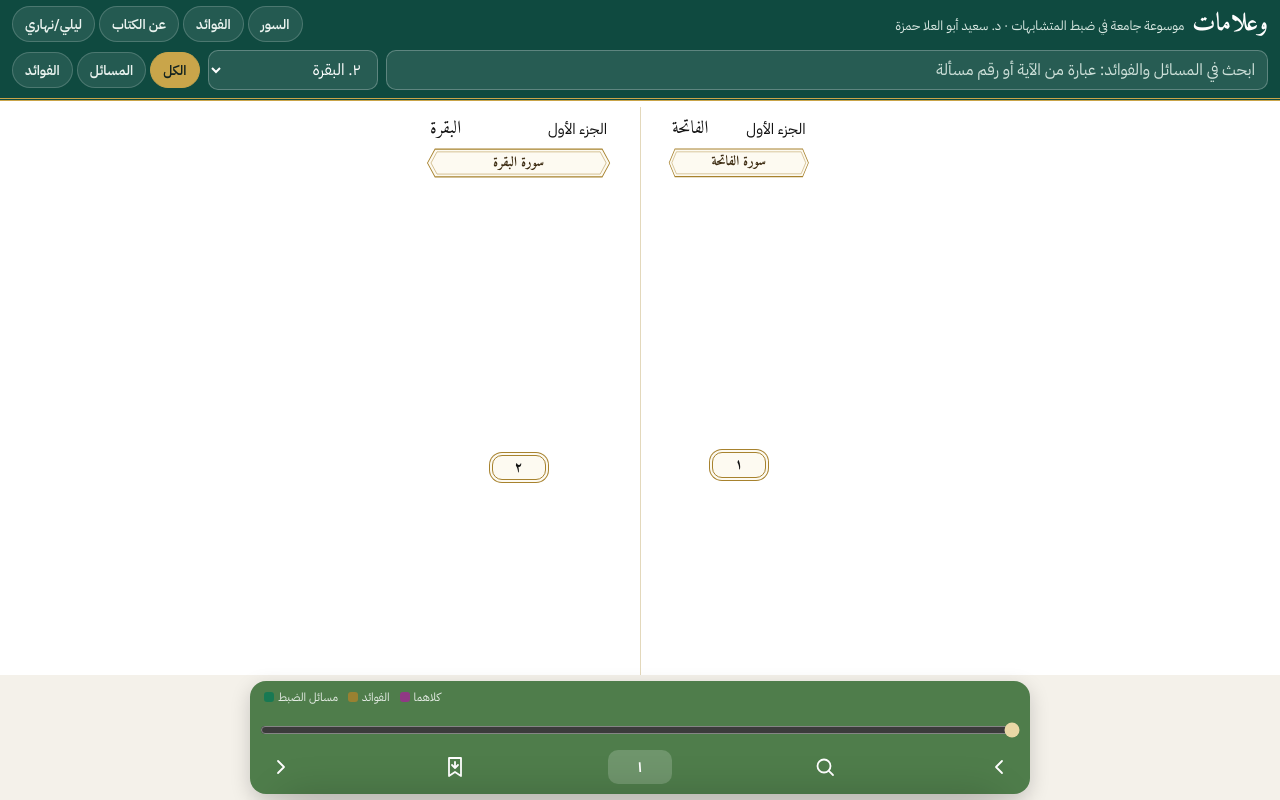
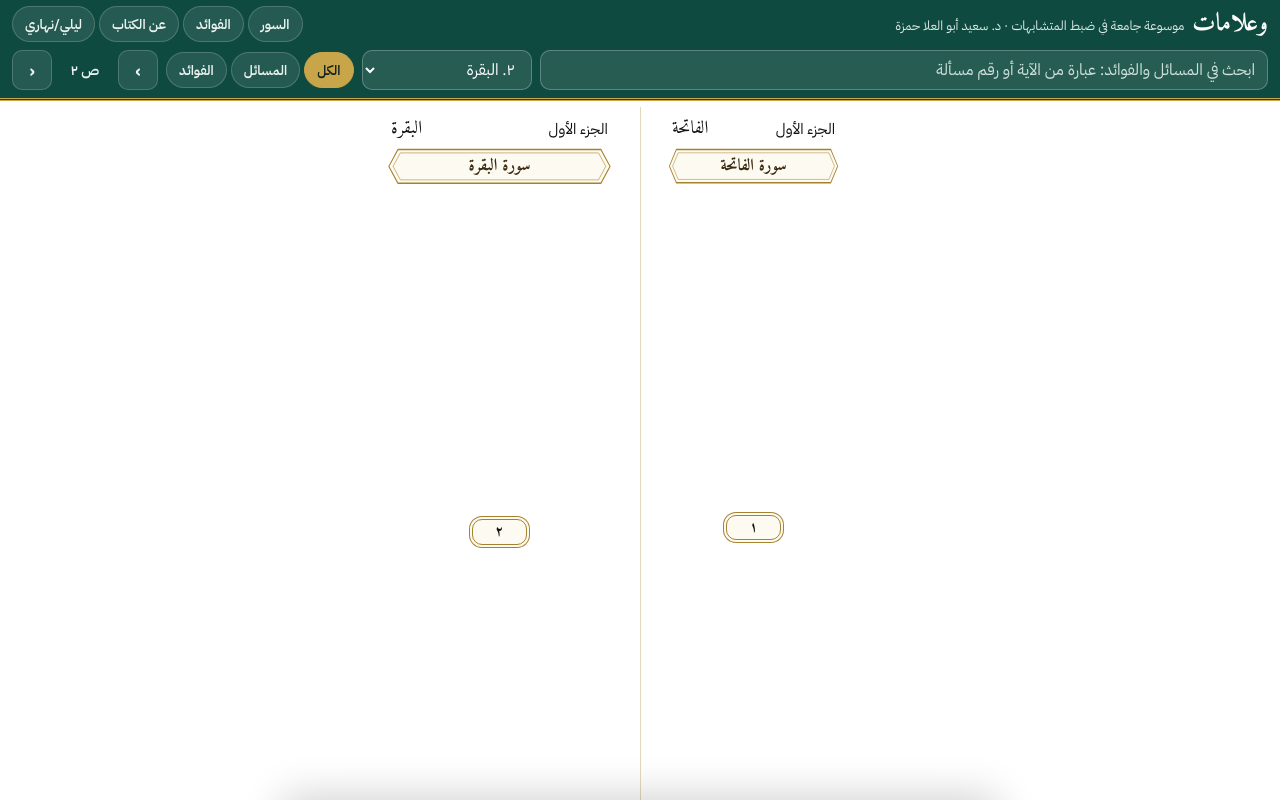
Before and after one commit to naifk1988/Walamat-, a plain HTML site: page index.html in a window 1280 px wide. Drawn offline with Linux system fonts and the light colour scheme; a web font is replaced by a local one.

Commit message:
حذف الشريط السفلي؛ التقليب بالسحب، وفي الشاشة العريضة بسهمين في الترويسة
Co-Authored-By: Claude Opus 5.5 <noreply@anthropic.com>
Claude-Session: https://claude.ai/code/session_01PPwcQa6A4shVe8Udy8ekFH

```diff
--- a/index.html
+++ b/index.html
@@ -359,10 +359,11 @@ body.marks .w.has.hl,.w.hl{color:var(--hl-ink)}
 .site input{flex:1 1 260px}.site input::placeholder{color:#cfe1da}
 .site select{flex:0 1 170px}.site .wseg button{background:rgba(255,255,255,.09)}.site select option{color:#111}
 .site .wseg{display:flex;gap:4px}
+.site .pgn{display:flex;align-items:center;gap:4px}.site .pgn button{font:700 18px var(--f-ui);color:#eaf3ef;background:rgba(255,255,255,.09);border:1px solid rgba(255,255,255,.18);border-radius:10px;min-width:40px;min-height:40px;cursor:pointer}.site .pgn span{font:600 14px var(--f-ui);min-width:58px;text-align:center;color:#eaf3ef}
 .site .wseg button[aria-pressed=true]{background:#c9a54a;border-color:#c9a54a;color:#14231f}
 .site :focus-visible{outline:2px solid #e6c46a;outline-offset:2px}
 .fbar.top{display:none!important}
-#app>.fbar.bot{position:static;flex:none;opacity:1!important;pointer-events:auto!important;transform:none!important;margin:6px auto calc(6px + env(safe-area-inset-bottom,0px));width:min(760px,calc(100% - 20px));left:auto;right:auto}
+#app>.fbar.bot{display:none!important;position:static;flex:none;opacity:1!important;pointer-events:auto!important;transform:none!important;margin:6px auto calc(6px + env(safe-area-inset-bottom,0px));width:min(760px,calc(100% - 20px));left:auto;right:auto}
 #app>.fbar.bot #imams{display:none}
 .res{display:block;width:100%;text-align:start;background:var(--sheet);border:1px solid var(--line);border-radius:12px;padding:8px 12px;margin:6px 0;color:var(--ink);font:400 14px var(--f-ui);cursor:pointer}
 .res .rv{display:block;font:20px/1.9 var(--f-uth);color:var(--ink)}
@@ -374,7 +375,7 @@ body.marks .w.has.hl,.w.hl{color:var(--hl-ink)}
 .page.fixed{height:auto!important;align-self:flex-start!important}
 .page.fixed .lines{justify-content:flex-start!important;flex:none!important}
 .page.fixed .line{line-height:1.95!important}
-@media (max-width:560px){.site .brand small{display:none}.site input{flex:1 1 100%}.site select{flex:1 1 45%}.site .wseg{flex:1 1 50%}.site .wseg button{flex:1;padding:6px 6px}.site nav button{padding:5px 9px}}
+@media (max-width:560px){.site .pgn{display:none}.site .brand small{display:none}.site input{flex:1 1 100%}.site select{flex:1 1 45%}.site .wseg{flex:1 1 50%}.site .wseg button{flex:1;padding:6px 6px}.site nav button{padding:5px 9px}}
 </style>
 
 <div id="app">
@@ -383,7 +384,8 @@ body.marks .w.has.hl,.w.hl{color:var(--hl-ink)}
       <nav aria-label="أقسام الموقع"><button id="nIndex">السور</button><button id="nFawaid">الفوائد</button><button id="nAbout">عن الكتاب</button><button id="nTheme" aria-label="الوضع الليلي">ليلي/نهاري</button></nav></div>
     <div class="r2"><input id="sq" type="search" placeholder="ابحث في المسائل والفوائد: عبارة من الآية أو رقم مسألة" aria-label="بحث">
       <select id="ssel" aria-label="السورة"></select>
-      <div class="wseg" role="group" aria-label="ما يُلوَّن في المصحف"><button data-o="">الكل</button><button data-o="w">المسائل</button><button data-o="f">الفوائد</button></div></div>
+      <div class="wseg" role="group" aria-label="ما يُلوَّن في المصحف"><button data-o="">الكل</button><button data-o="w">المسائل</button><button data-o="f">الفوائد</button></div>
+      <div class="pgn"><button id="hPrev" aria-label="الصفحة السابقة">›</button><span id="hPg"></span><button id="hNext" aria-label="الصفحة التالية">‹</button></div></div>
   </header>
   <main id="stage" aria-live="polite"></main>
 </div>
@@ -979,10 +981,11 @@ $("#sq").addEventListener("input",e=>{clearTimeout(sqT);const v=e.target.value;i
 document.querySelectorAll(".site .wseg button").forEach(b=>b.onclick=()=>{chooseImam(b.dataset.o||null);siteSeg()});
 $("#nIndex").onclick=()=>$("#btnIndex").click();$("#nAbout").onclick=()=>$("#btnBooks").click();$("#nTheme").onclick=()=>$("#btnTheme").click();
 $("#nFawaid").onclick=()=>{if(META)siteFawaid()};
+$("#hPrev").onclick=()=>$("#prev").click();$("#hNext").onclick=()=>$("#next").click();
 $("#siteHome").onclick=e=>{e.preventDefault();st.page=1;render()};
 $("#app").appendChild(document.querySelector(".fbar.bot"));
 // keep the surah chooser on the surah being read
-setInterval(()=>{const p=st.page;let i=0;while(i<113&&SPAGE[i+1]<=p)i++;const sel=$("#ssel");if(sel&&+sel.value!==i&&document.activeElement!==sel)sel.value=i},700);
+setInterval(()=>{const p=st.page;let i=0;while(i<113&&SPAGE[i+1]<=p)i++;const sel=$("#ssel");if(sel&&+sel.value!==i&&document.activeElement!==sel)sel.value=i;const hp=$("#hPg");if(hp)hp.textContent="ص "+ar(p)},500);
 loadData().then(()=>{siteSeg();if(st.only&&(!SRC[st.only]||!ON.includes(st.only)))st.only=null;applyMarks();drawImams();if(!fromHash())render();toggleChrome(true)})
  .catch(()=>{$("#stage").innerHTML='<div class="loading">تعذّر تحميل بيانات «وعلامات». تحقّق من الاتصال ثم أعد فتح الصفحة.</div>'});
 window.addEventListener("hashchange",fromHash);
```
